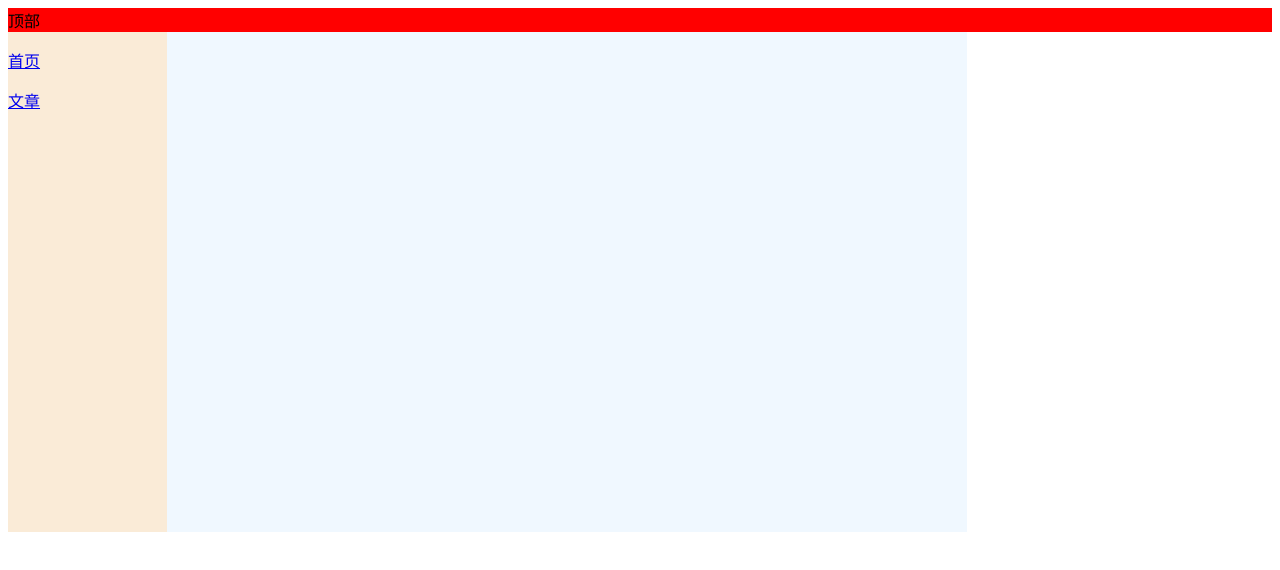
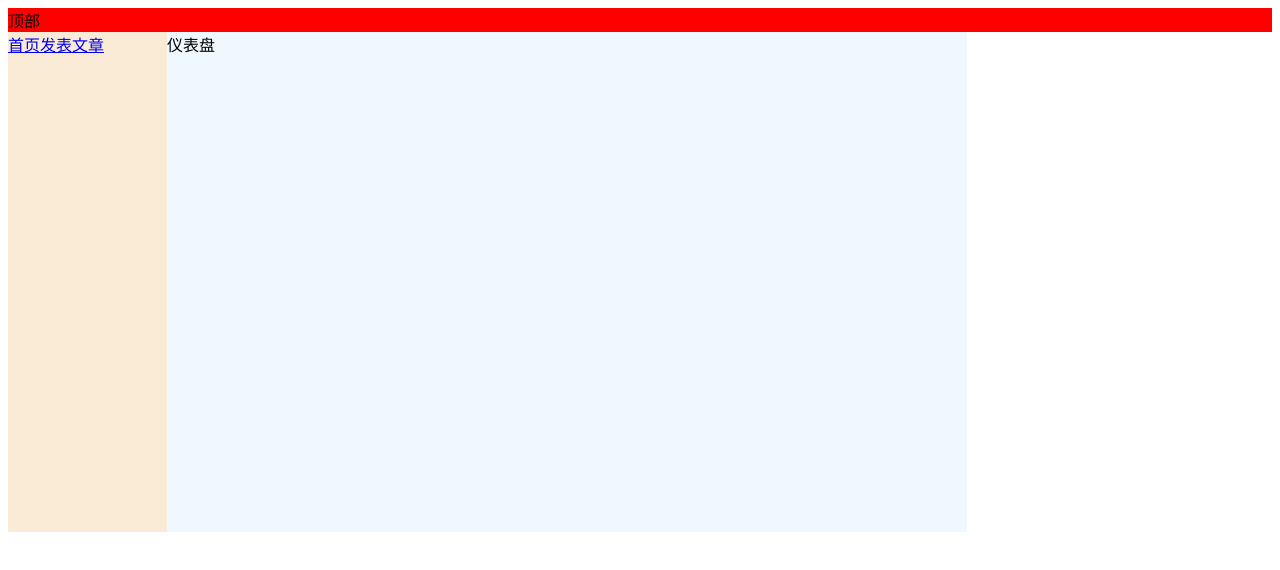
Before and after one commit to LukeLong666/LukeBlogVue, a Vue app: page /#/index in a window 1280 px wide. Shown: the top 570 px of the page. Built offline with nearby package versions, Linux system fonts and the light colour scheme.

Commit message:
add router

```diff
--- a/package.json
+++ b/package.json
@@ -9,6 +9,7 @@
   },
   "dependencies": {
     "core-js": "^3.6.5",
+    "element-ui": "^2.13.2",
     "vue": "^2.6.11",
     "vue-router": "^3.3.4"
   },
--- a/src/App.vue
+++ b/src/App.vue
@@ -1,19 +1,6 @@
 <template>
     <div id="app">
-        <div class="header-part">顶部</div>
-        <div class="content-box">
-            <div class="nav">
-                <p>
-                    <router-link to='/home'>首页</router-link>
-                </p>
-                <p>
-                    <router-link to='/article'>文章</router-link>
-                </p>
-            </div>
-            <div class="content">
-                <router-view></router-view>
-            </div>
-        </div>
+        <router-view></router-view>
     </div>
 </template>
 
--- /dev/null
+++ b/src/layout/base-view.vue
@@ -0,0 +1,24 @@
+<template>
+  <div>
+      <div class="header-part">顶部</div>
+        <div class="content-box">
+            <div class="nav">
+                <router-link to='/'>首页</router-link>
+                <router-link to='/content/post-article'>发表文章</router-link>
+            </div>
+            <div class="content">
+                <router-view></router-view>
+            </div>
+        </div>
+  </div>
+</template>
+
+<script>
+export default {
+
+}
+</script>
+
+<style>
+
+</style>
--- /dev/null
+++ b/src/layout/right-content.vue
@@ -0,0 +1,17 @@
+<template>
+    <div>
+        <div class="header-part">右边内容</div>
+        <div class="content">
+            <router-view></router-view>
+        </div>
+    </div>
+</template>
+
+<script>
+export default {
+
+}
+</script>
+
+<style>
+</style>
--- a/src/main.js
+++ b/src/main.js
@@ -1,6 +1,7 @@
 import Vue from 'vue'
 import App from './App.vue'
 import router from './router'
+import ElementUI from 'element-ui'
 
 
 Vue.config.productionTip = false;
--- a/src/page/dashboard/index.vue
+++ b/src/page/dashboard/index.vue
@@ -0,0 +1,15 @@
+<template>
+  <div>
+      仪表盘
+  </div>
+</template>
+
+<script>
+export default {
+
+}
+</script>
+
+<style>
+
+</style>
--- a/src/router/index.js
+++ b/src/router/index.js
@@ -3,13 +3,116 @@ import Vue from 'vue'
 
 Vue.use(VueRouter);
 
-const home = () => import("@/components/home")
-const article = () => import("@/components/article")
+//登录页面
+//const login = () => import("@/page/login/login");
+//内容
+const postArtile = () => import("@/page/content/post-article");
+const manageArtile = () => import("@/page/content/manage-article");
+const manageComment = () => import("@/page/content/manage-comment");
+const manageImage = () => import("@/page/content/manage-image");
+//首页
+const index = () => import("@/page/dashboard/index");
+//运营
+const manageCategory = () => import("@/page/operation/manage-category");
+const loop = () => import("@/page/operation/loop");
+//设置
+const friendLink = () => import("@/page/settings/friend-link");
+const websizeInfo = () => import("@/page/settings/websize-info");
+//用户
+const email = () => import("@/page/user/email");
+const info = () => import("@/page/user/info");
+const list = () => import("@/page/user/list");
+const resetPassword = () => import("@/page/user/reset-password");
+//布局
+const baseView = () => import("@/layout/base-view");
+const rightContent = () => import("@/layout/right-content");
+
 
 const routes = [
-    {path: '/home',component:home},
-    {path: '/article',component:article}
-  ]
+    {
+        path: '',
+        component:baseView,
+        redirect:'/index',
+        children:[
+            {
+                path:'/index',
+                component:index
+            },
+            {
+                path:'/content',
+                component:rightContent,
+                children:[
+                    {
+                        path:'post-article',
+                        component:postArtile
+                    },
+                    {
+                        path:'manage-article',
+                        component:manageArtile
+                    },
+                    {
+                        path:'manage-image',
+                        component:manageImage
+                    },
+                    {
+                        path:'manage-comment',
+                        component:manageComment
+                    }
+                ]
+            },
+            {
+                path:'/user',
+                component:rightContent,
+                children:[
+                    {
+                        path:'list',
+                        component:list
+                    },
+                    {
+                        path:'reset-password',
+                        component:resetPassword
+                    },
+                    {
+                        path:'email',
+                        component:email
+                    },
+                    {
+                        path:'info',
+                        component:info
+                    }
+                ]
+            },
+            {
+                path:'/operation',
+                component:rightContent,
+                children:[
+                    {
+                        path:'manage-category',
+                        component:manageCategory
+                    },
+                    {
+                        path:'loop',
+                        component:loop
+                    }
+                ]
+            },
+            {
+                path:'/settings',
+                component:rightContent,
+                children:[
+                    {
+                        path:'websize-info',
+                        component:websizeInfo
+                    },
+                    {
+                        path:'friend-link',
+                        component:friendLink
+                    }
+                ]
+            }
+        ]
+    }
+]
 
 const router = new VueRouter({
     routes
```
